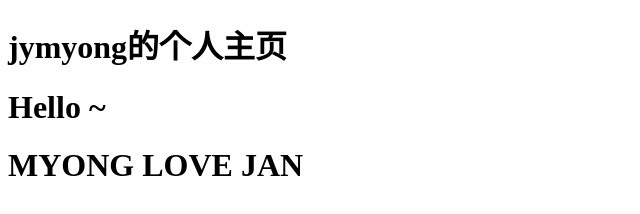
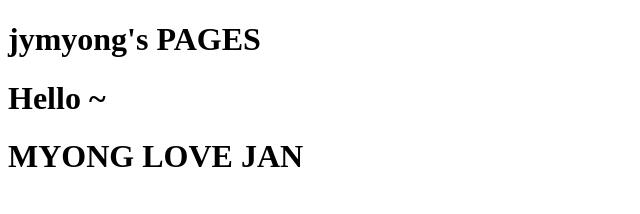
Before and after one commit to jymyong/jymyong.github.io, a plain HTML site: page index.html in a window 1280 px wide. Shown: the whole page, without its empty margins (0-640 px from the left). Drawn offline with Linux system fonts and the light colour scheme.

Commit message:
Update index.html

```diff
--- a/index.html
+++ b/index.html
@@ -5,6 +5,6 @@
  <title>yaorongke</title>
 </head>
 <body>
- <h1>jymyong的个人主页</h1>
+ <h1>jymyong's PAGES</h1>
  <h1>Hello ~</h1>
  <h1>MYONG LOVE JAN</h1>
```
